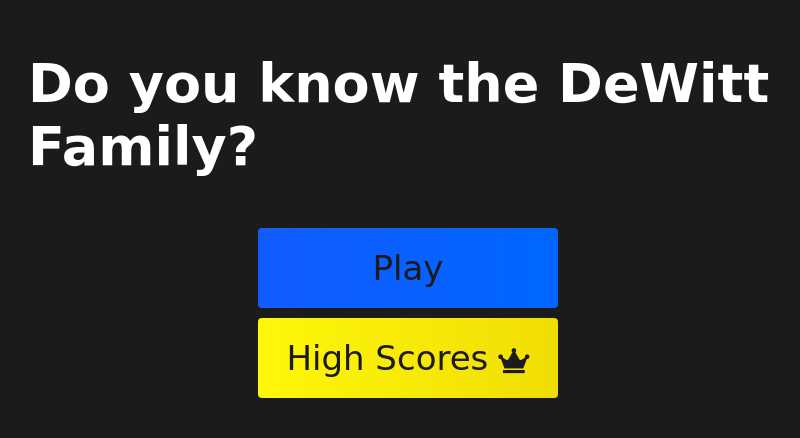
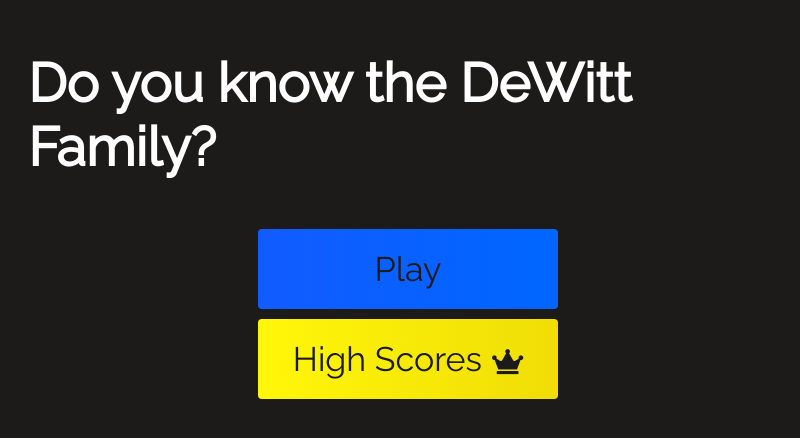
Before and after one commit to JS29G/minigame_deWitt_testing, a plain HTML site: page index.html in a window 1280 px wide. Shown: the part 170-608 px from the top of the page, without its empty margins (232-1032 px from the left). Drawn offline with Linux system fonts and the light colour scheme.

Commit message:
Update style.css

```diff
--- a/style.css
+++ b/style.css
@@ -1,3 +1,5 @@
+@import url('https://fonts.googleapis.com/css2?family=Raleway&display=swap');
+
 :root {
     background-color: rgb(29, 26, 26)
 }
@@ -7,7 +9,7 @@
     margin: 0;
     padding: 0;
     font-size: 62.5%;
-    font-family: 'Nova Square', cursive;
+    font-family: 'Raleway';
 }
 
 h1 {
```
